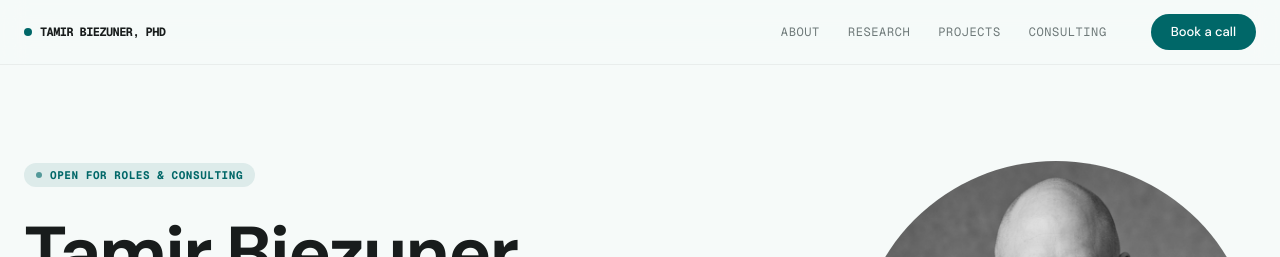
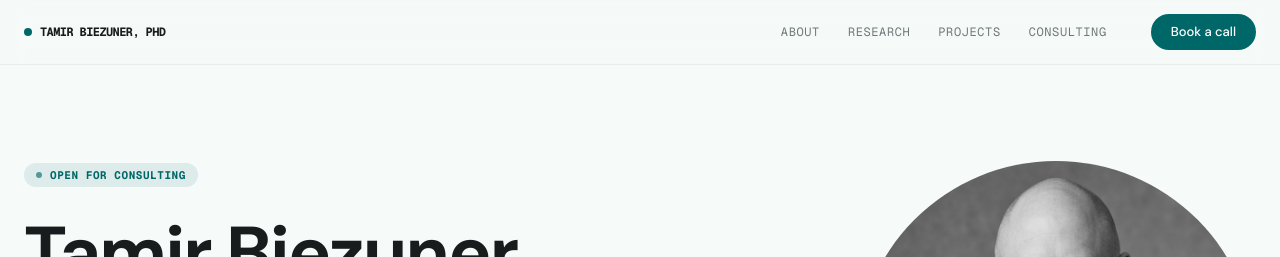
Before and after one commit to tamir-br/tamir-br.github.io, a React (Vite) app: page / in a window 1280 px wide. Shown: the top 257 px of the page. Built offline with nearby package versions, Linux system fonts and the light colour scheme.

Commit message:
Update text from 'Open for roles & consulting' to 'Open for consulting'

```diff
--- a/src/App.tsx
+++ b/src/App.tsx
@@ -243,7 +243,7 @@ export default function App() {
                 className="inline-flex items-center gap-2 px-3 py-1 bg-brand-primary/10 text-brand-primary rounded-full"
               >
                 <div className="w-1.5 h-1.5 bg-brand-primary rounded-full animate-pulse" />
-                <span className="font-mono text-[11px] uppercase font-bold tracking-wider">Open for roles & consulting</span>
+                <span className="font-mono text-[11px] uppercase font-bold tracking-wider">Open for consulting</span>
               </motion.div>
 
               <motion.h1
```
